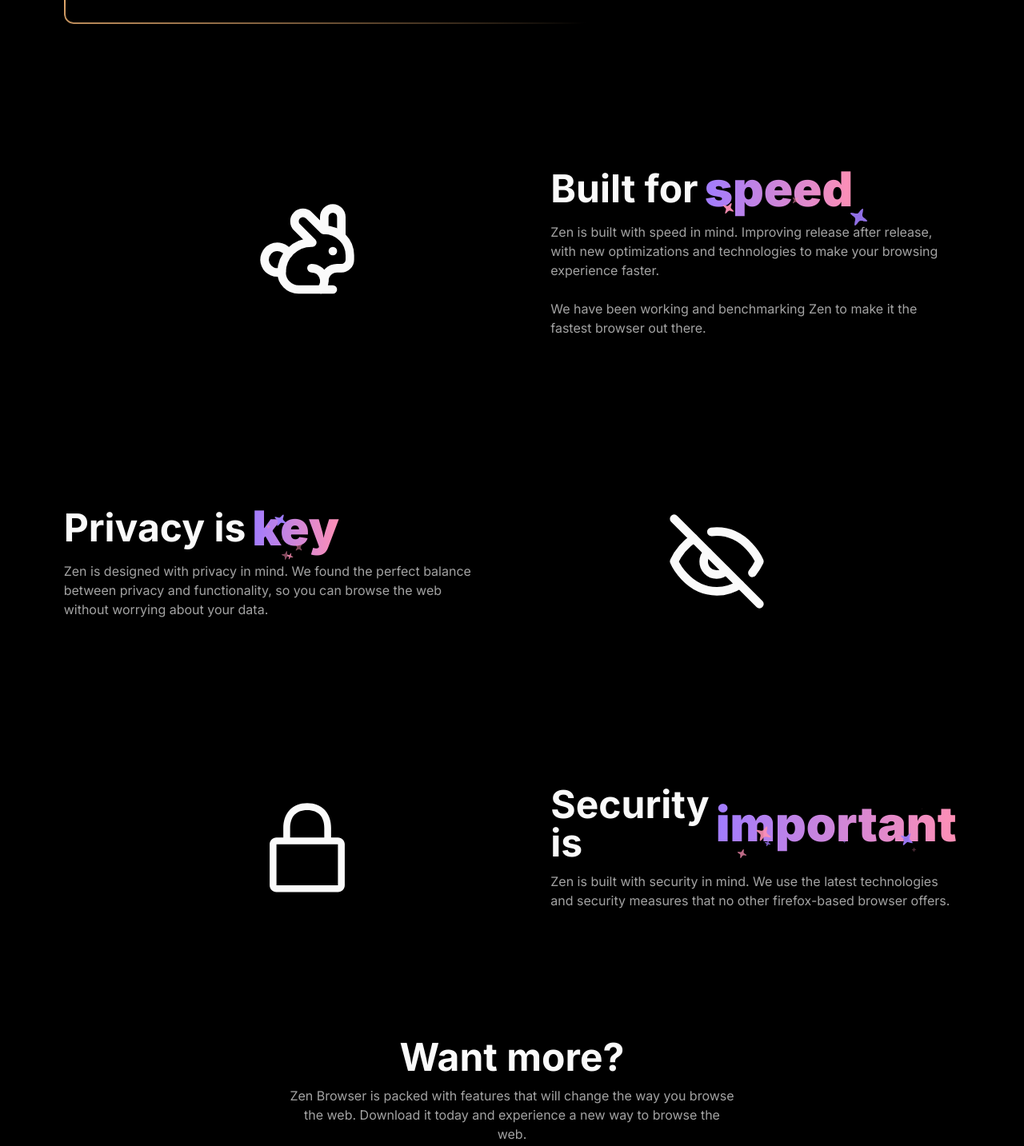
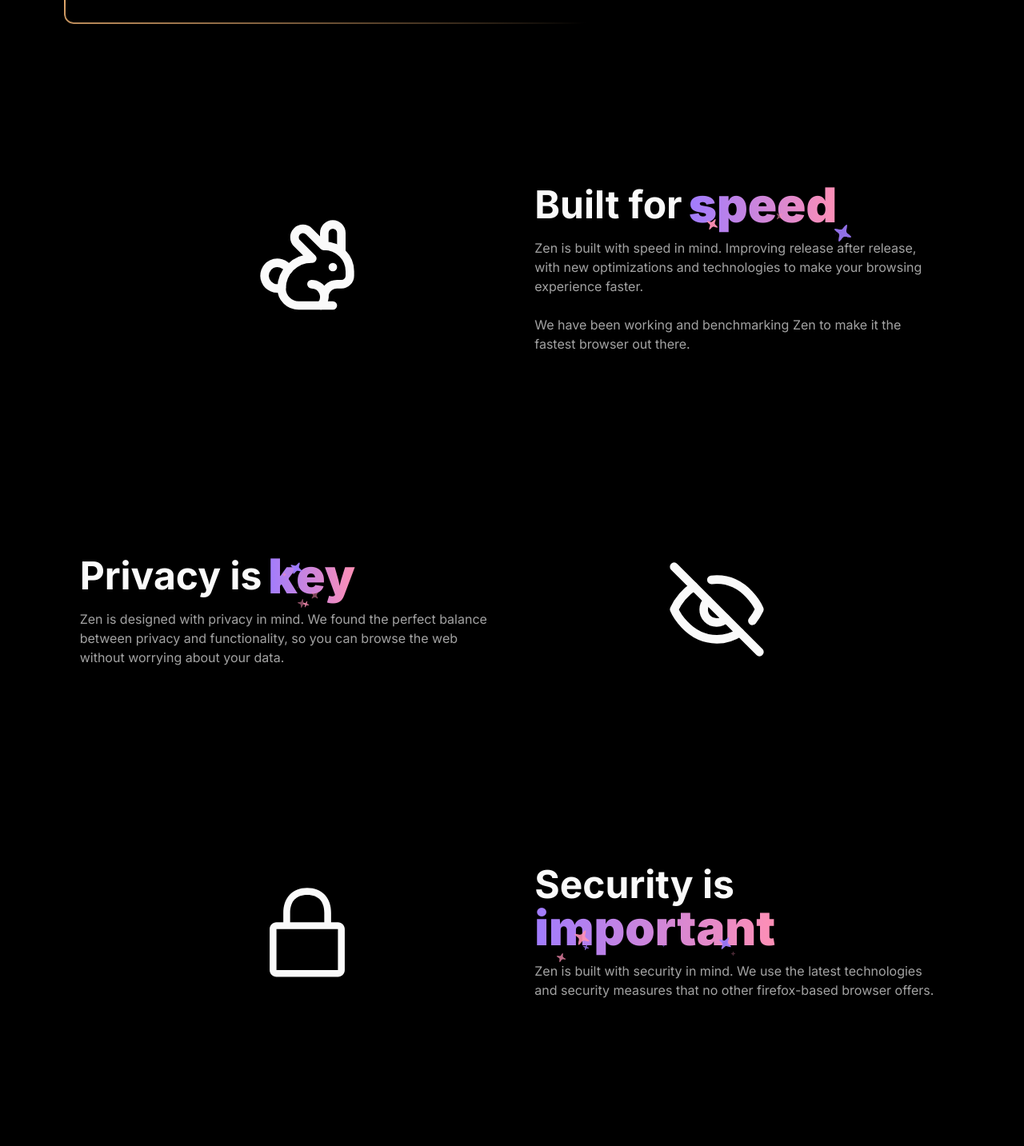
Before and after one commit to zen-browser/www, a Next.js app: page / in a window 1280 px wide. Shown: the part 3772-5205 px from the top of the page at 80% size. Built offline with nearby package versions, Linux system fonts and the light colour scheme.

Commit message:
refactor: Improve responsiveness of Features component layout

```diff
--- a/src/components/features.tsx
+++ b/src/components/features.tsx
@@ -162,29 +162,29 @@ export default function Features() {
         </div>
       </ShineBorder>
       <div className="flex flex-col items-center justify-center w-full mt-40">
-        <div className="flex flex-col lg:flex-row w-full mt-4 p-5 lg:p-0 justify-between items-center">
-          <RabbitIcon className="mx-auto w-32 h-32" />
-          <div className="flex flex-col max-w-lg">
-            <h1 className="text-5xl font-bold flex items-center">Built for <SparklesText className="mx-2" text="speed" /></h1>
+        <div className="flex flex-col lg:flex-row w-full mt-4 p-5 justify-between items-center">
+          <RabbitIcon className="mx-auto hidden md:block w-32 h-32" />
+          <div className="flex flex-col max-w-lg text-center md:text-start">
+            <h1 className="text-5xl font-bold flex items-center flex-col md:flex-row">Built for <SparklesText className="md:mx-2" text="speed" /></h1>
             <p className="text-muted-foreground mt-3">
               Zen is built with speed in mind. Improving release after release, with new optimizations and technologies to make your browsing experience faster.<br /><br />
               We have been working and benchmarking Zen to make it the fastest browser out there.
             </p>
           </div>
         </div>
-        <div className="flex flex-col lg:flex-row w-full mt-52 p-5 lg:p-0 justify-between items-center">
-          <div className="flex flex-col max-w-lg">
-            <h1 className="text-5xl font-bold flex items-center">Privacy is <SparklesText className="mx-2" text="key" /></h1>
+        <div className="flex flex-col lg:flex-row w-full mt-52 p-5 justify-between items-center">
+          <div className="flex flex-col max-w-lg text-center md:text-start">
+            <h1 className="text-5xl font-bold flex flex-col md:flex-row items-center">Privacy is <SparklesText className="md:mx-2" text="key" /></h1>
             <p className="text-muted-foreground mt-3">
               Zen is designed with privacy in mind. We found the perfect balance between privacy and functionality, so you can browse the web without worrying about your data.
             </p>
           </div>
-          <EyeOffIcon className="mx-auto w-32 h-32" />
+          <EyeOffIcon className="mx-auto hidden md:block w-32 h-32" />
         </div>
-        <div className="flex flex-col lg:flex-row w-full mt-52 p-5 lg:p-0 justify-between items-center">
-          <LockClosedIcon className="mx-auto w-32 h-32" />
-          <div className="flex flex-col max-w-lg">
-            <h1 className="text-5xl font-bold flex items-center">Security is <SparklesText className="mx-2" text="important" /></h1>
+        <div className="flex flex-col lg:flex-row w-full mt-52 p-5 justify-between items-center">
+          <LockClosedIcon className="mx-auto hidden md:block w-32 h-32" />
+          <div className="flex flex-col text-center md:text-start max-w-lg">
+            <h1 className="text-5xl font-bold items-center flex-col">Security is <SparklesText className="inline" text="important" /></h1>
             <p className="text-muted-foreground mt-3">
               Zen is built with security in mind. We use the latest technologies and security measures that no other firefox-based browser offers.
             </p>
```
